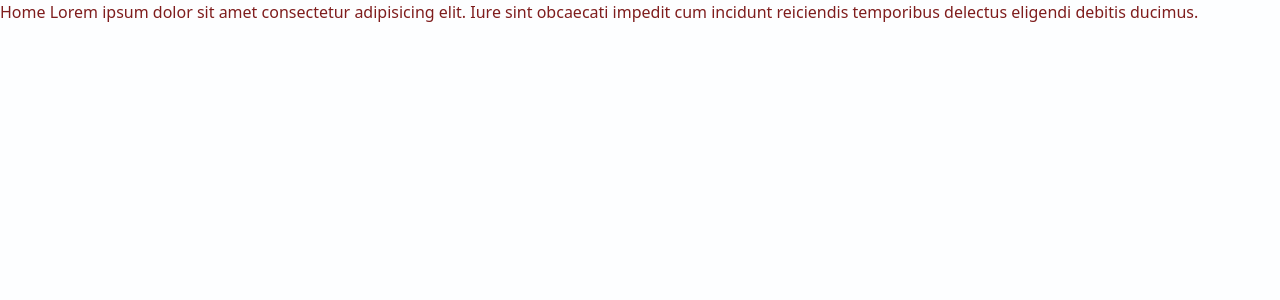
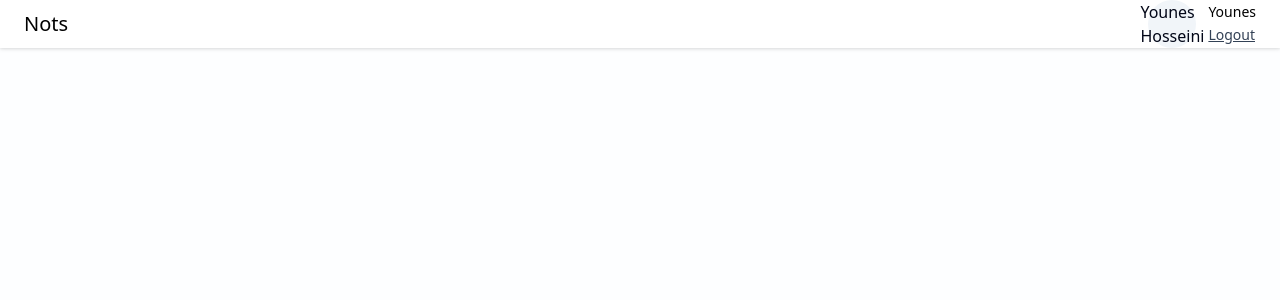
Before and after one commit to uones-hoseini/travel-gift, a React (Vite) app: page /dashboard in a window 1280 px wide. Shown: the top 300 px of the page. Built offline with nearby package versions, Linux system fonts and the light colour scheme.

Commit message:
add profilie info in the navbar component

```diff
--- /dev/null
+++ b/src/components/Cards/ProfileInfo.jsx
@@ -0,0 +1,18 @@
+import React from "react"
+
+const ProfileInfo = ({ onLogout }) => {
+  return (
+    <div className="flex items-center gap-3">
+      <div className="w-12 h-12 flex items-center justify-center rounded-full text-slate-950 font-medium bg-slate-100">Younes Hosseini </div>
+
+      <div>
+        <p className=" text-sm font-medium ">Younes</p>
+        <button onClick={onLogout} className="text-sm text-slate-700 underline">
+          Logout
+        </button>
+      </div>
+    </div>
+  )
+}
+
+export default ProfileInfo
--- a/src/components/Navbar.jsx
+++ b/src/components/Navbar.jsx
@@ -1,9 +1,12 @@
 import React from 'react'
+import ProfileInfo from './Cards/ProfileInfo'
 
 const Navbar = () => {
   return (
     <div className='bg-white flex items-center justify-between px-6 drop-shadow'>
       <h2 className="text-xl font-medium text-black py-2">Nots</h2>
+    <ProfileInfo/>
+
     </div>
   )
 }
--- a/src/pages/Home/Home.jsx
+++ b/src/pages/Home/Home.jsx
@@ -1,10 +1,12 @@
 import React from 'react'
+import ProfileInfo from '../../components/Cards/ProfileInfo'
+import Navbar from '../../components/Navbar'
 
 const Home = () => {
   return (
-    <div>
-      <h1 className="text-red-900">Home Lorem ipsum dolor sit amet consectetur adipisicing elit. Iure sint obcaecati impedit cum incidunt reiciendis temporibus delectus eligendi debitis ducimus.</h1>
-    </div>
+    <>
+    <Navbar/>
+    </>
   )
 }
 
```
